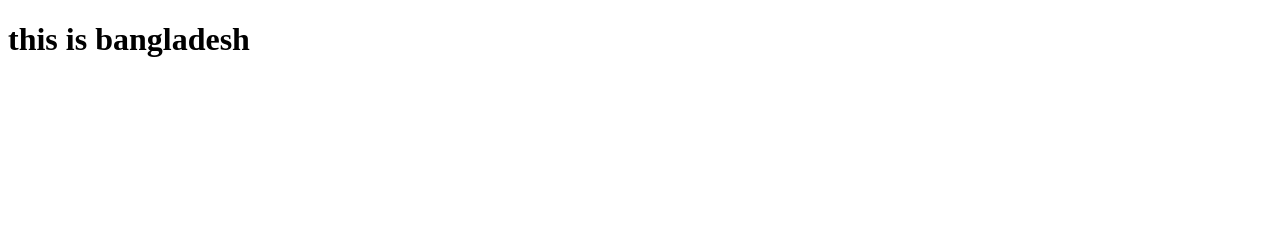
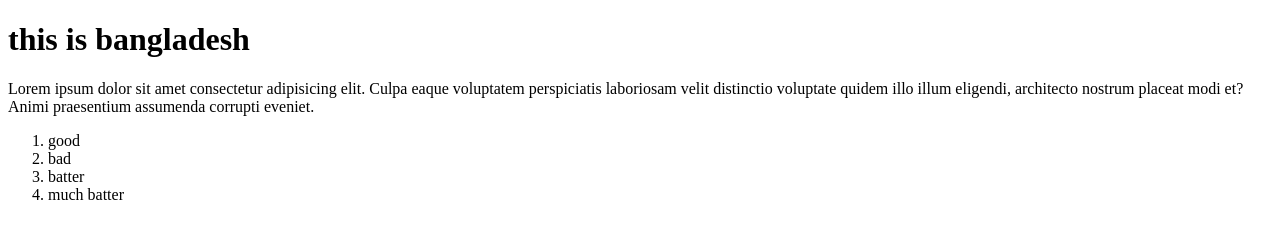
Before and after one commit to Mdsoyaib123/my-simple-website, a plain HTML site: page index.html in a window 1280 px wide. Drawn offline with Linux system fonts and the light colour scheme.

Commit message:
added my frist biog

```diff
--- a/index.html
+++ b/index.html
@@ -7,5 +7,14 @@
 </head>
 <body>
     <h1>this is bangladesh</h1>
+    <p>
+        Lorem ipsum dolor sit amet consectetur adipisicing elit. Culpa eaque voluptatem perspiciatis laboriosam velit distinctio voluptate quidem illo illum eligendi, architecto nostrum placeat modi et? Animi praesentium assumenda corrupti eveniet.
+    </p>
+    <ol>
+        <li>good</li>
+        <li>bad</li>
+        <li>batter</li>
+        <li>much batter</li>
+    </ol>
 </body>
 </html>
```
